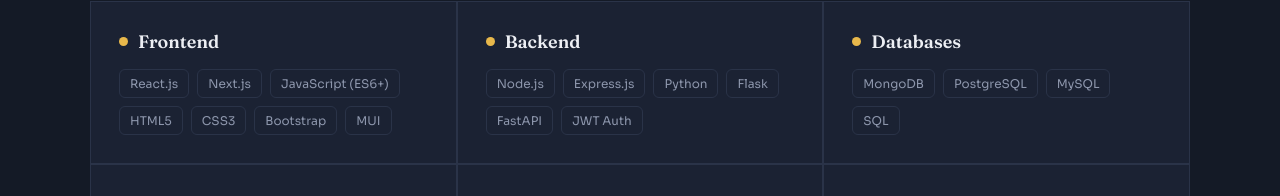
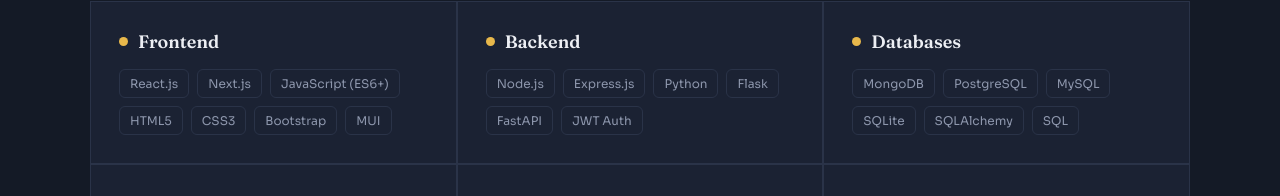
Before and after one commit to Ateeqqqq/ateeq-portfolio, a plain HTML site: page skills.html in a window 1280 px wide. Shown: the part 1112-1308 px from the top of the page. Drawn offline with Linux system fonts and the light colour scheme.

```diff
--- a/skills.html
+++ b/skills.html
@@ -340,7 +340,7 @@
     <div class="detail-card">
       <div class="detail-top"><span class="dot core"></span><h3>Databases</h3></div>
       <div class="tags">
-        <span class="tag">MongoDB</span><span class="tag">PostgreSQL</span><span class="tag">MySQL</span><span class="tag">SQL</span>
+        <span class="tag">MongoDB</span><span class="tag">PostgreSQL</span><span class="tag">MySQL</span><span class="tag">SQLite</span><span class="tag">SQLAlchemy</span><span class="tag">SQL</span>
       </div>
     </div>
     <div class="detail-card">
```
